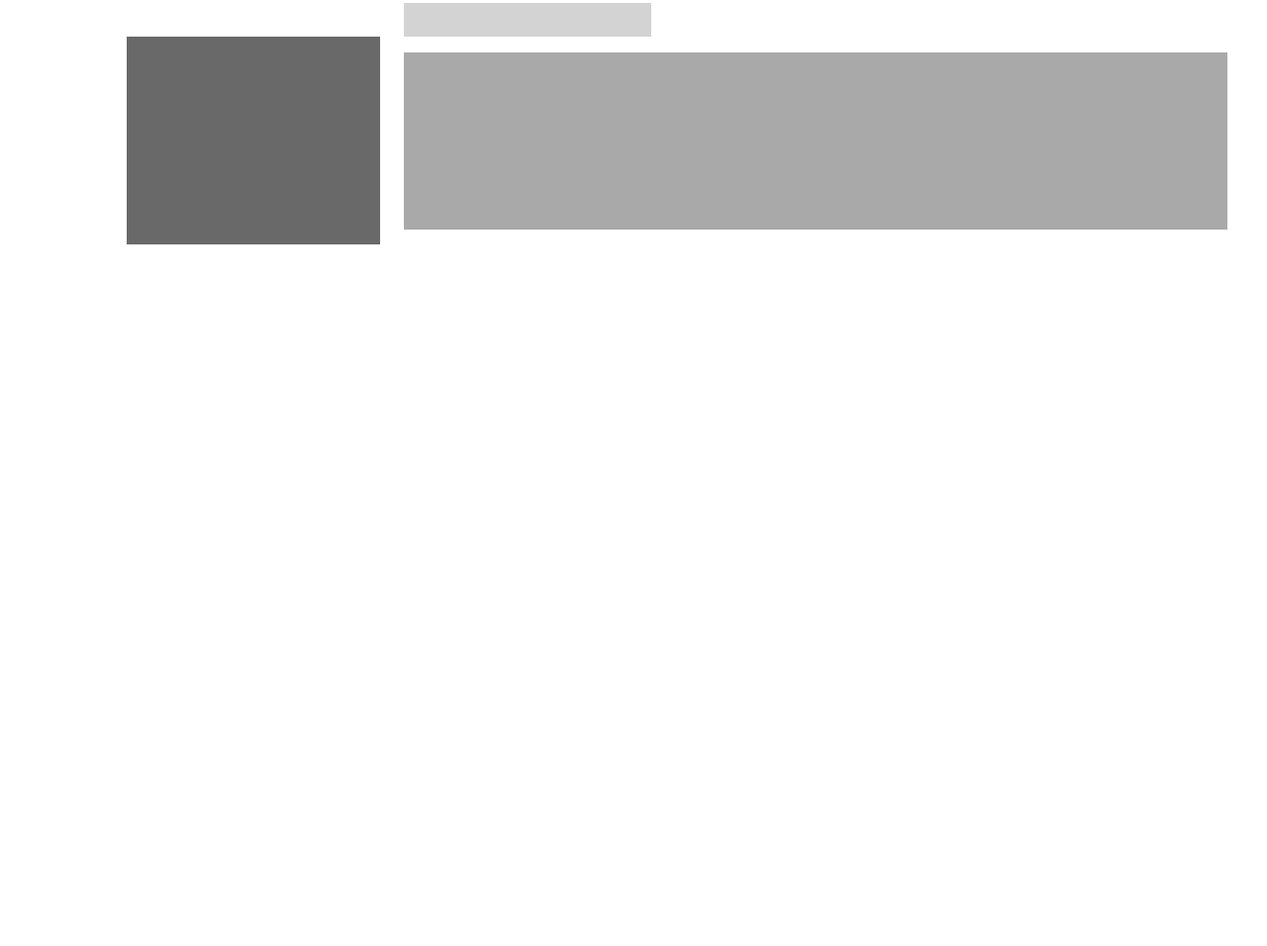
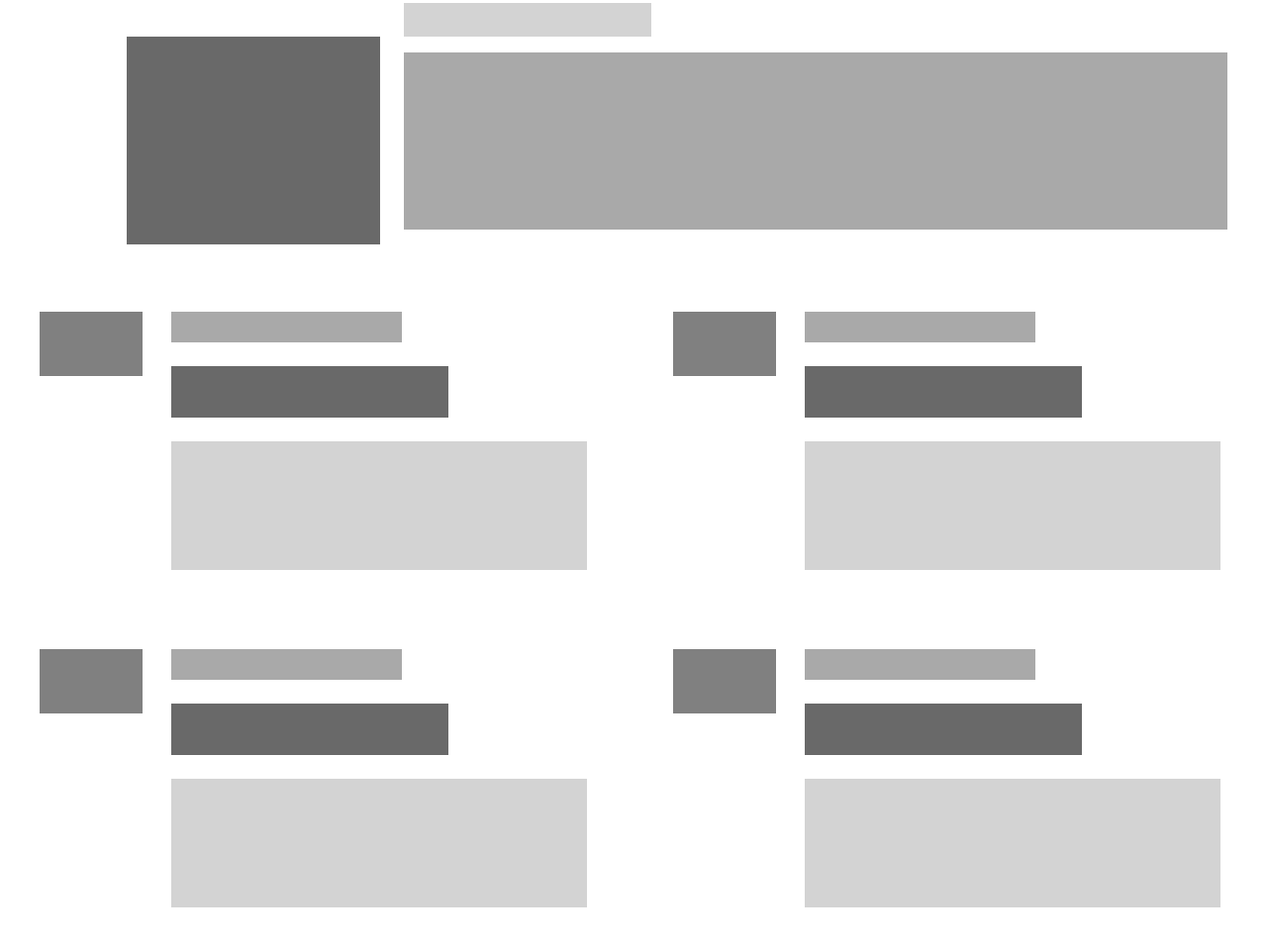
Before and after one commit to mcrd25/smashing-heat-map, a plain HTML site: page index.html in a window 1280 px wide. Shown: the part 3172-4128 px from the top of the page at 99% size. Before the commit the page ends 3506 px from the top, so only its background shows below. Drawn offline with Linux system fonts and the light colour scheme.

Commit message:
Added greyscale styling and  flex layout for share articles section

```diff
--- a/index.html
+++ b/index.html
@@ -120,7 +120,9 @@
     </div>
     <div id="shared-articles" class="flex">
         <div class="shared-article flex">
-            <div class="shared-avatar"></div>
+            <div class="shared-avatar">
+                <div class="avatar"></div>
+            </div>
             <div class="content flex column">
                 <div class="name"></div>
                 <div class="shared-title"></div>
@@ -128,7 +130,9 @@
             </div>
         </div>
         <div class="shared-article flex">
-            <div class="shared-avatar"></div>
+            <div class="shared-avatar">
+                <div class="avatar"></div>
+            </div>
             <div class="content flex column">
                 <div class="name"></div>
                 <div class="shared-title"></div>
@@ -136,7 +140,9 @@
             </div>
         </div>
         <div class="shared-article flex">
-            <div class="shared-avatar"></div>
+            <div class="shared-avatar">
+                <div class="avatar"></div>
+            </div>
             <div class="content flex column">
                 <div class="name"></div>
                 <div class="shared-title"></div>
@@ -144,7 +150,9 @@
             </div>
         </div>
         <div class="shared-article flex">
-            <div class="shared-avatar"></div>
+            <div class="shared-avatar">
+                <div class="avatar"></div>
+            </div>
             <div class="content flex column">
                 <div class="name"></div>
                 <div class="shared-title"></div>
--- a/style/main.css
+++ b/style/main.css
@@ -257,3 +257,47 @@ body {
     height: 80%;
     background-color: darkgrey;
 }
+
+#shared-articles {
+    width: 100vw;
+    flex-wrap: wrap;
+}
+
+.shared-article {
+    height: 261px;
+    width:50%;
+    margin-bottom: 5em;
+}
+.shared-avatar {
+    width: 25%;
+}
+
+.avatar {
+    width:65%;
+    height: 25%;
+    background-color: grey;
+    margin-left: 25%;
+}
+
+.content {
+    width: 75%;
+    padding-left: 2%;
+    justify-content: space-between;
+}
+.content .name {
+    width: 50%;
+    background-color: darkgrey;
+    height: 12%;
+}
+
+.content .shared-title {
+    width: 60%;
+    background-color: dimgrey;
+    height: 20%;
+}
+
+.content .summary {
+    width: 90%;
+    background-color: lightgrey;
+    height: 50%;
+}
```
